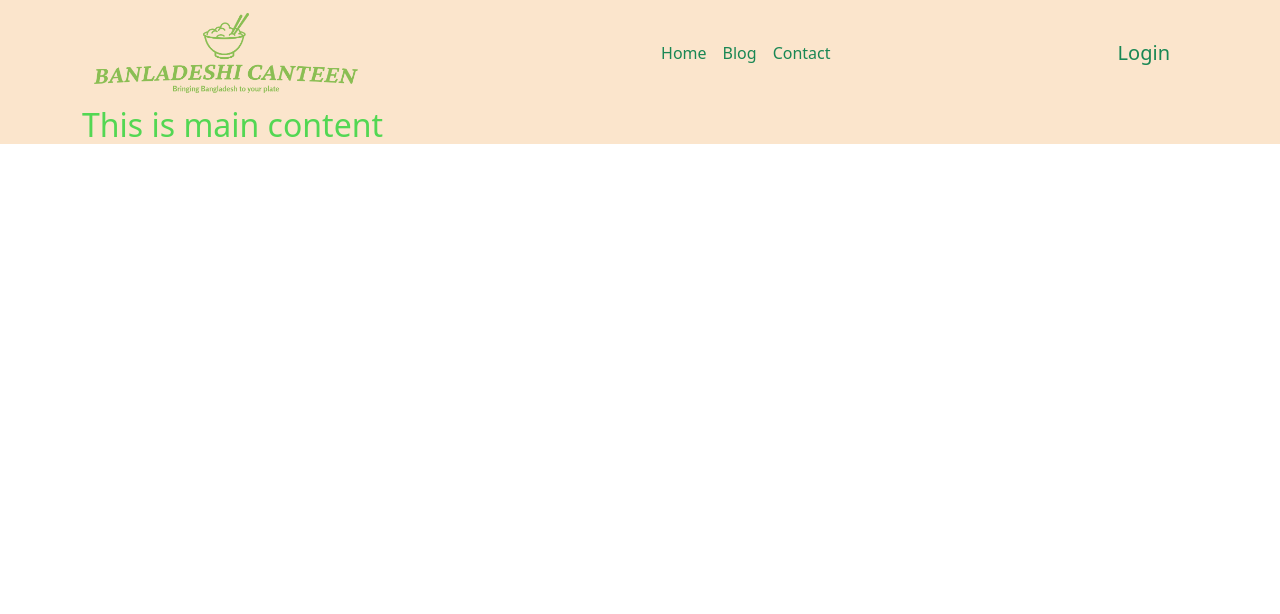
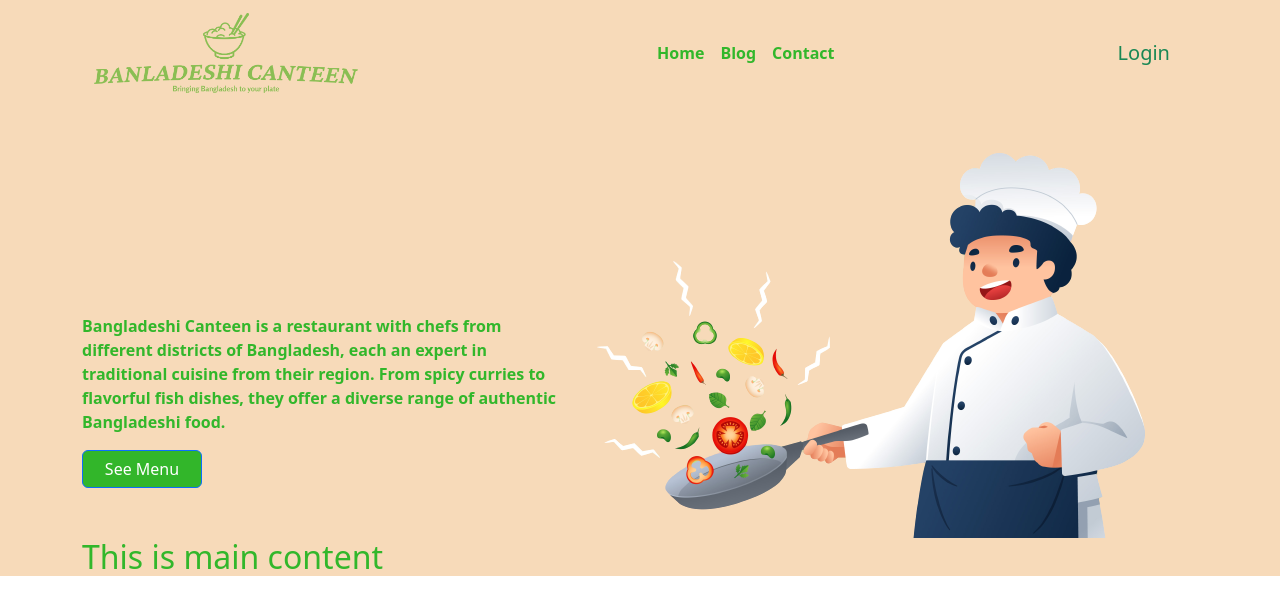
Before and after one commit to saleheen22/Bangladeshi-Canteen-Client, a React (Vite) app: page / in a window 1280 px wide. Shown: the top 614 px of the page. Built offline with nearby package versions, Linux system fonts and the light colour scheme.

Commit message:
the banner section done

```diff
--- a/src/App.css
+++ b/src/App.css
@@ -1,4 +1,4 @@
 #root {
-  background-color: rgb(251, 229, 204);
-  color: rgb(83, 215, 83);
+  background-color: rgb(247, 218, 185);
+  color: rgba(23, 178, 23, 0.88);
 }
--- /dev/null
+++ b/src/components/Banner/Banner.css
@@ -0,0 +1,11 @@
+.button{
+    width: 25%;
+    background-color: rgba(23, 178, 23, 0.88);
+
+}
+.button:hover{
+    background-color: rgb(7, 90, 7);
+}
+.banner-p{
+    margin-top: 10%;
+}
--- a/src/components/Banner/Banner.jsx
+++ b/src/components/Banner/Banner.jsx
@@ -1,8 +1,22 @@
 import React from 'react';
-
+import './Banner.css';
+import banner from '../../assets/banner-transparent.png'
+import { Button } from 'react-bootstrap';
 const Banner = () => {
     return (
-        <div>
+        <div className='d-flex justify-content-between mt-4'>
+            <div className='d-flex flex-column fs-7 text-start text-wrap banner-p'>
+                <p className='fw-semibold d-flex flex-column justify-content-center align-items-center fs-7 text-start text-wrap mt-4 pt-5'>Bangladeshi Canteen is a restaurant with chefs from different districts of Bangladesh, each an expert in traditional cuisine from their region. From spicy curries to flavorful fish dishes, they offer a diverse range of authentic Bangladeshi food.
+
+                </p>
+                <Button className='button' >See Menu</Button>
+
+
+
+            </div>
+
+
+            <img className='ms-4 ' src={banner} alt="" />
 
         </div>
     );
--- a/src/components/Header/Header.css
+++ b/src/components/Header/Header.css
@@ -3,7 +3,7 @@
 
 }
 .banner{
-    color: rgb(83, 215, 83) !important;
+    color: rgba(23, 178, 23, 0.88)!important;
 }
 .logo img{
 
--- a/src/components/Header/Header.jsx
+++ b/src/components/Header/Header.jsx
@@ -6,18 +6,20 @@ import chef1 from '../../assets/chef1.jpg';
 import chef2 from '../../assets/chef2.jpg';
 import logo from '../../assets/logo.png';
 import Badge from 'react-bootstrap/Badge'
+import { Navigate } from 'react-router-dom';
 const Header = () => {
+
     return (
         <div >
             <Navbar >
                 <Container className='d-flex justify-content-between' >
-                    <Navbar.Brand className='logo' href="#home">
+                    <Navbar.Brand className='logo' href="/">
                     <img src={logo} alt="" />
                     </Navbar.Brand>
                     <Nav >
-                        <Nav.Link className='text-success fa-bold' >Home</Nav.Link>
-                        <Nav.Link  className='text-success fa-bold' >Blog</Nav.Link>
-                        <Nav.Link  className='text-success fa-bold' >Contact</Nav.Link>
+                        <Nav.Link className='banner fw-semibold' >Home</Nav.Link>
+                        <Nav.Link  className='banner fw-semibold' >Blog</Nav.Link>
+                        <Nav.Link  className='banner fw-semibold' >Contact</Nav.Link>
                     </Nav>
                     <Navbar.Brand  className='text-success fa-bold'>Login</Navbar.Brand>
 
@@ -26,5 +28,5 @@ const Header = () => {
         </div>
     );
 };
-<script src="https://kit.fontawesome.com/ce1d69c78b.js" crossorigin="anonymous"></script>
+
 export default Header;
--- a/src/layout/Main.jsx
+++ b/src/layout/Main.jsx
@@ -1,10 +1,12 @@
 import React from 'react';
 import Header from '../components/Header/Header';
+import Banner from '../components/Banner/Banner';
 
 const Main = () => {
     return (
         <div className='container'>
             <Header></Header>
+            <Banner></Banner>
             <h2>This is main content</h2>
         </div>
     );
```
Also changed, not shown: src/assets/banner-transparent.png (added).
